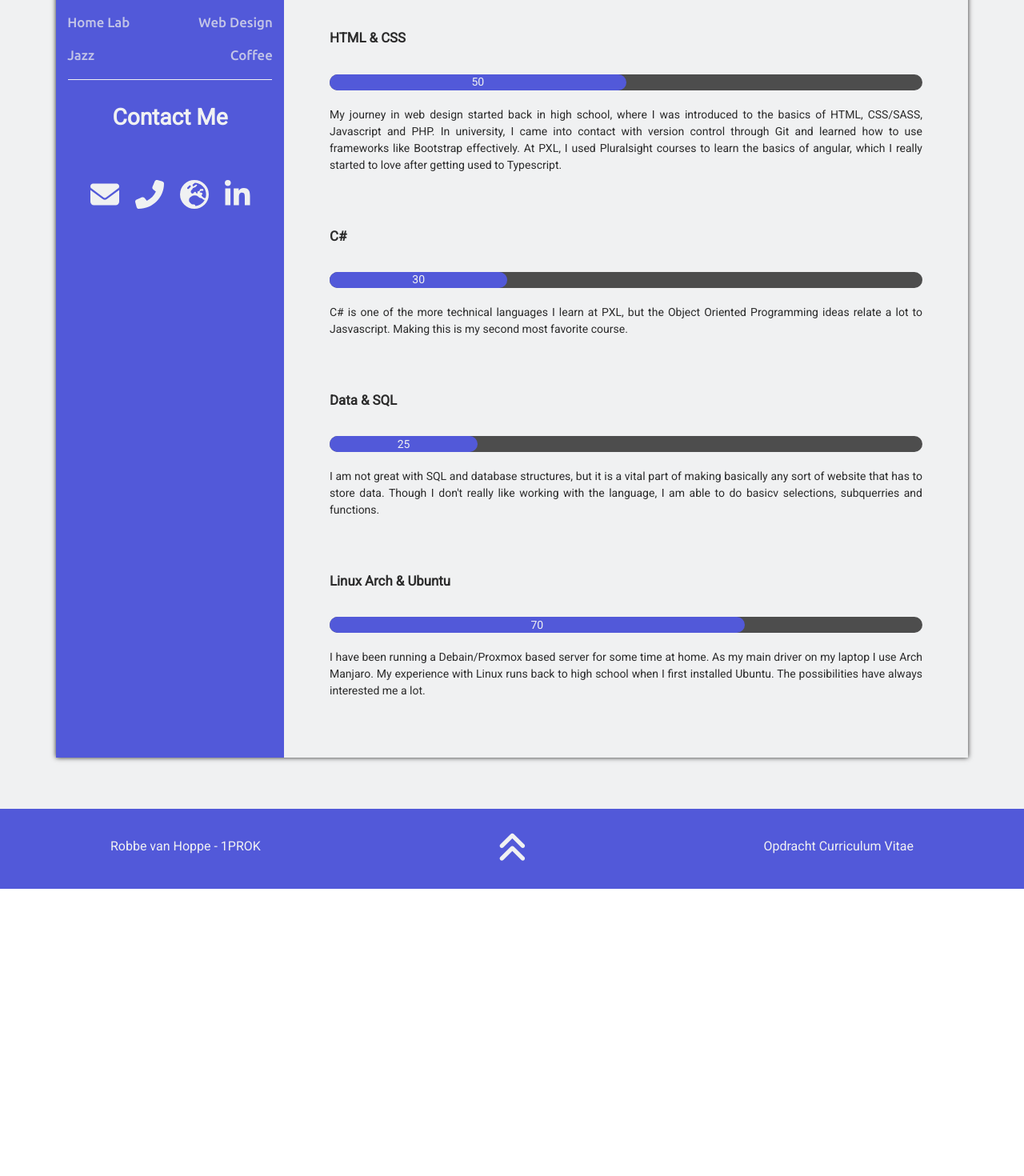
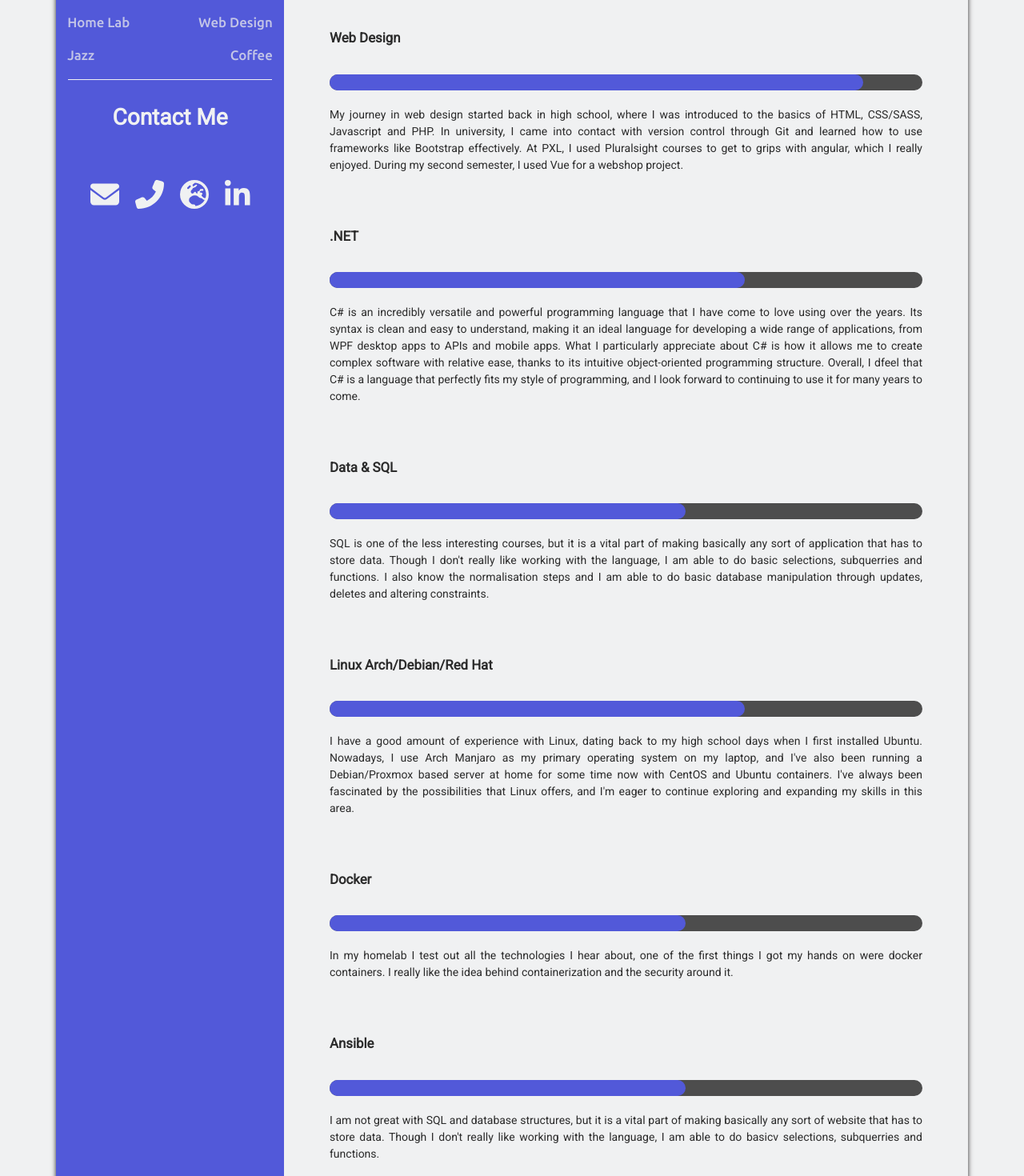
Before and after one commit to Robbe-vH/Portfolio, an Angular app: page / in a window 1280 px wide. Shown: the part 1180-2650 px from the top of the page at 80% size. Before the commit the page ends 2291 px from the top, so only its background shows below. Built offline with nearby package versions, Linux system fonts and the light colour scheme.

Commit message:
nieuwe tekstjes en skills

```diff
--- a/src/app/resume/resume.component.html
+++ b/src/app/resume/resume.component.html
@@ -35,7 +35,7 @@
 
             <div class="skill">
                 <h3>Talking to Customers</h3>
-                <h3>Planning Projects</h3>
+                <h3>Appetite for learning</h3>
                 <h3>Leadership</h3>
                 <h3>Stress Resilient</h3>
             </div>
@@ -193,33 +193,73 @@
 
             <!-- Balkjes, ja deze komen half van W3 schools, maar de javascript is wel aangepast naar mijn eigen use case -->
             <div class="hardsk">
-                <h3>HTML & CSS</h3>
-                <resume-skillbalkje [maxWidth]=50></resume-skillbalkje>
+                <h3>Web Design</h3>
+                <resume-skillbalkje [maxWidth]=90></resume-skillbalkje>
 
 
                 <p>
                     My journey in web design started back in high school, where I was introduced to the basics of
                     HTML, CSS/SASS, Javascript and PHP. In university, I came into contact with version control
                     through Git and learned how to use frameworks like Bootstrap effectively. At PXL, I used
-                    Pluralsight courses to learn the basics of angular, which I really started to love after getting
-                    used to Typescript.
+                    Pluralsight courses to get to grips with angular, which I really enjoyed. During my second semester,
+                    I used Vue for a webshop project.
                 </p>
             </div>
 
             <div class="hardsk">
-                <h3>C#</h3>
-                <resume-skillbalkje [maxWidth]=30></resume-skillbalkje>
+                <h3>.NET</h3>
+                <resume-skillbalkje [maxWidth]=70></resume-skillbalkje>
 
 
                 <p>
-                    C# is one of the more technical languages I learn at PXL, but the Object Oriented Programming
-                    ideas relate a lot to Jasvascript. Making this is my second most favorite course.
+                    C# is an incredibly versatile and powerful programming language that I have come to love using over the years.
+                    Its syntax is clean and easy to understand, making it an ideal language for developing a wide range of
+                    applications, from WPF desktop apps to APIs and mobile apps. What I particularly appreciate about C# is how it
+                    allows me to create complex software with relative ease, thanks to its intuitive object-oriented programming structure.
+                    Overall, I dfeel that C# is a language that perfectly fits my style of programming,
+                     and I look forward to continuing to use it for many years to come.
                 </p>
             </div>
 
             <div class="hardsk">
                 <h3>Data & SQL</h3>
-                <resume-skillbalkje [maxWidth]=25></resume-skillbalkje>
+                <resume-skillbalkje [maxWidth]=60></resume-skillbalkje>
+
+                <p>
+                    SQL is one of the less interesting courses, but it is a vital part of making basically any
+                    sort of application that has to store data. Though I don't really like working with the language, I
+                    am able to do basic selections, subquerries and functions. I also know the normalisation steps and
+                    I am able to do basic database manipulation through updates, deletes and altering constraints.
+                </p>
+            </div>
+
+            <div class="hardsk">
+                <h3>Linux Arch/Debian/Red Hat</h3>
+                <resume-skillbalkje [maxWidth]=70></resume-skillbalkje>
+
+                <p>
+                    I have a good amount of experience with Linux, dating back to my high school days when I first
+                    installed Ubuntu. Nowadays, I use Arch Manjaro as my primary operating system on my
+                    laptop, and I've also been running a Debian/Proxmox based server at home for some time now with CentOS and
+                    Ubuntu containers. I've
+                    always been fascinated by the possibilities that Linux offers, and I'm eager to continue exploring
+                    and expanding my skills in this area.
+                </p>
+            </div>
+
+            <div class="hardsk">
+                <h3>Docker</h3>
+                <resume-skillbalkje [maxWidth]=60></resume-skillbalkje>
+
+                <p>
+                    In my homelab I test out all the technologies I hear about, one of the first things I got my hands on were
+                    docker containers. I really like the idea behind containerization and the security around it.
+                </p>
+            </div>
+
+            <div class="hardsk">
+                <h3>Ansible</h3>
+                <resume-skillbalkje [maxWidth]=60></resume-skillbalkje>
 
                 <p>
                     I am not great with SQL and database structures, but it is a vital part of making basically any
@@ -229,17 +269,15 @@
             </div>
 
             <div class="hardsk">
-                <h3>Linux Arch & Ubuntu</h3>
-                <resume-skillbalkje [maxWidth]=70></resume-skillbalkje>
+                <h3>Vagrant - Packer - Terraform</h3>
+                <resume-skillbalkje [maxWidth]=60></resume-skillbalkje>
 
                 <p>
-                    I have been running a Debain/Proxmox based server for some time at home. As my main driver on my
-                    laptop
-                    I use Arch Manjaro. My experience with Linux runs back to high school when I first installed Ubuntu.
-                    The possibilities have always interested me a lot.
+                    I am not great with SQL and database structures, but it is a vital part of making basically any
+                    sort of website that has to store data. Though I don't really like working with the language, I
+                    am able to do basicv selections, subquerries and functions.
                 </p>
             </div>
-
         </div>
 
     </div>
--- a/src/app/resume/skillbalkjes/skillbalkje.component.html
+++ b/src/app/resume/skillbalkjes/skillbalkje.component.html
@@ -1,5 +1,5 @@
 <div #skillbar class="skillbalk" (mouseover)="move()">
-    <div  class="skillload" [style.width.%]="divWidth" *ngIf="divWidth>1"> {{ divWidth}}</div>
+    <div  class="skillload" [style.width.%]="divWidth" *ngIf="divWidth>1"></div>
     <!-- <h1>Is div shown? {{isTestDivScrolledIntoView ? 'Yes!' : 'No :-('}}</h1> -->
 </div>
 
```
